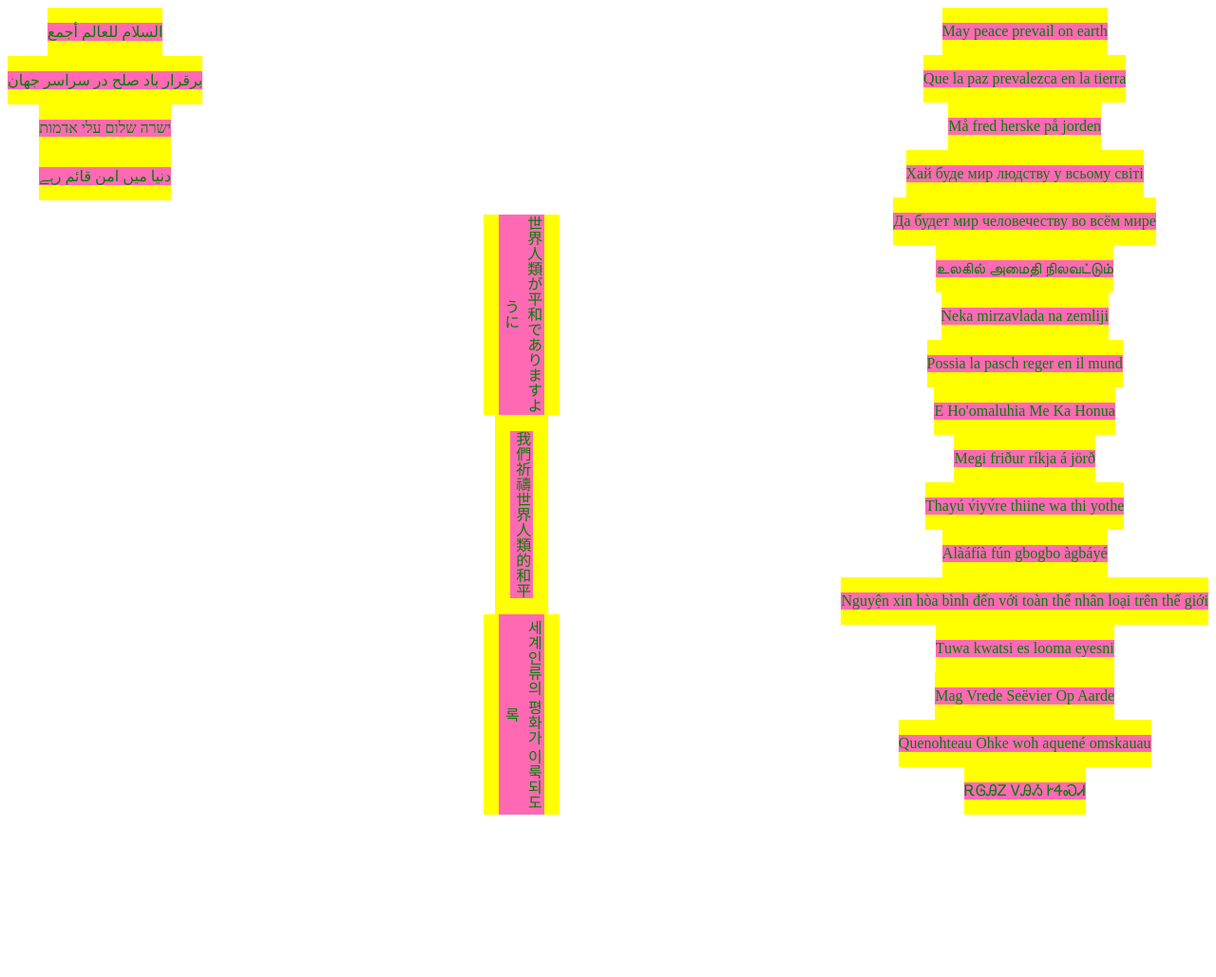
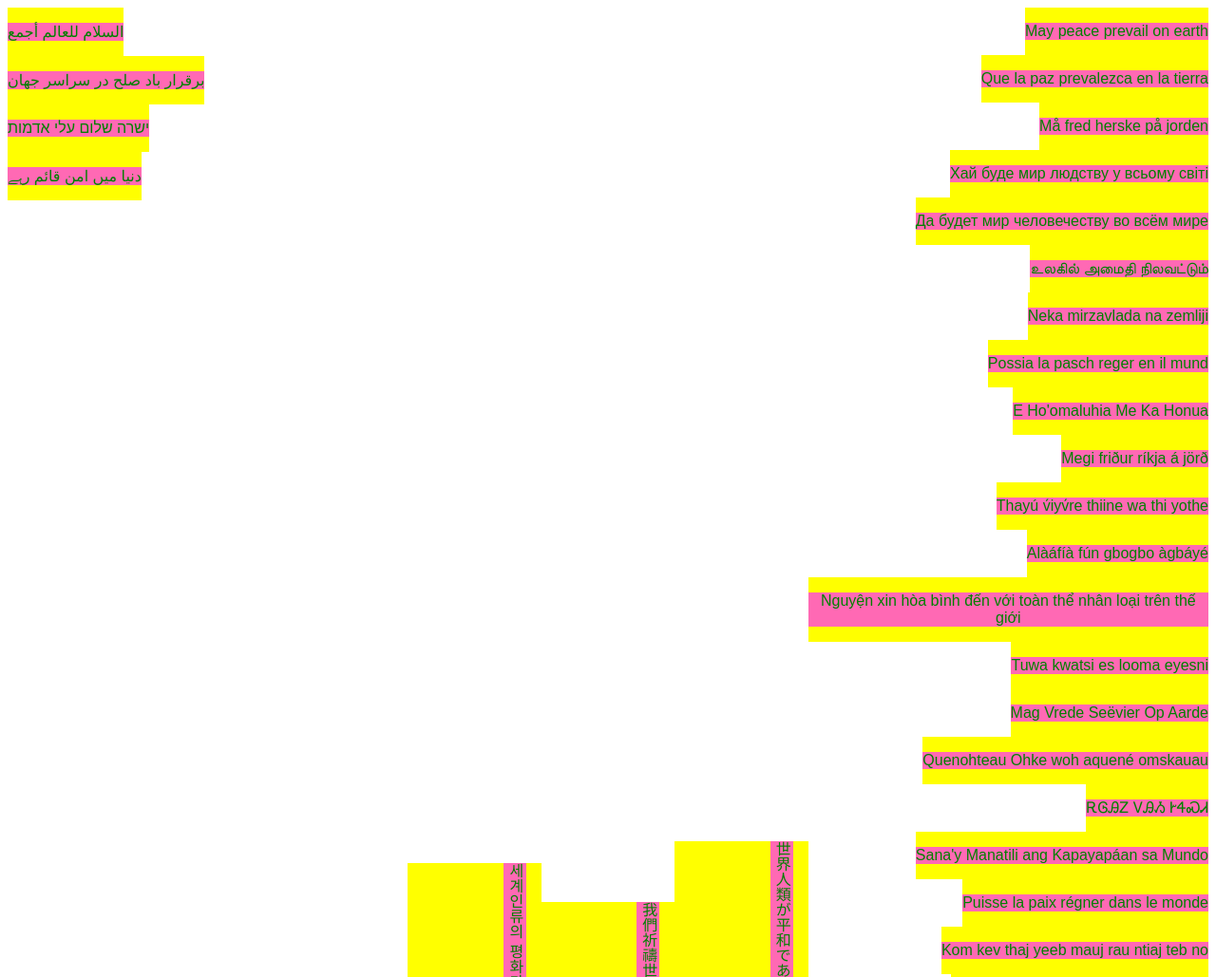
Before and after one commit to geohouse/peace-panels, a website built with Parcel: page src/index.html in a window 1280 px wide. Shown: the top 1029 px of the page at 95% size. Before the commit the page ends 866 px from the top, so only its background shows below. Built offline with nearby package versions, Linux system fonts and the light colour scheme.

Commit message:
More entries and refined css

```diff
--- a/src/index.css
+++ b/src/index.css
@@ -1,10 +1,11 @@
 body {
   color: red;
+  font-family: sans-serif;
 }
 
 .banner-holder {
   display: flex;
-  flex-flow: row wrap;
+  flex-flow: row;
   justify-content: space-between;
   align-items: flex-start;
 }
@@ -12,17 +13,18 @@ body {
 .banner-ttob {
   align-self: flex-end;
   display: flex;
-  flex: 0.3vh;
-  flex-flow: row wrap;
-  align-items: center;
-  justify-content: center;
+  flex: 1 200px;
+  flex-flow: column wrap;
+  align-items: flex-end;
+  justify-content: flex-end;
   writing-mode: vertical-rl;
 }
 
 .banner-ltor {
   display: flex;
-  flex-flow: column wrap;
-  align-items: center;
+  flex-flow: column;
+  flex: 1 200px;
+  align-items: flex-end;
   justify-content: center;
   left: 0;
   top: 0;
@@ -31,19 +33,22 @@ body {
 
 .banner-rtol {
   display: flex;
-  flex-flow: column wrap;
-  align-items: center;
-  justify-content: center;
+  flex: 1 200px;
+  flex-flow: column;
+  align-items: flex-start;
+  justify-content: flex-start;
   right: 0;
   top: 0;
   writing-mode: horizontal-tb;
 }
 
 peace-panel {
-  flex: 1;
+  flex: 1 20px;
+  /*
   display: flex;
-  align-self: center;
+  align-self: flex-start;
   justify-content: center;
+  */
 
   background-color: yellow;
 }
--- a/src/index.js
+++ b/src/index.js
@@ -146,6 +146,36 @@ const peaceMessages = [
     direction: "rtol",
     displayMessage: true,
   },
+  {
+    language: "Filipino",
+    message: "Sana'y Manatili ang Kapayapáan sa Mundo",
+    direction: "ltor",
+    displayMessage: true,
+  },
+  {
+    language: "French",
+    message: "Puisse la paix régner dans le monde",
+    direction: "ltor",
+    displayMessage: true,
+  },
+  {
+    language: "Hmong",
+    message: "Kom kev thaj yeeb mauj rau ntiaj teb no",
+    direction: "ltor",
+    displayMessage: true,
+  },
+  {
+    language: "Maori",
+    message: "He maungārongo ki runga i te whenua",
+    direction: "ltor",
+    displayMessage: true,
+  },
+  {
+    language: "Quechua",
+    message: "Kusi kausay kachun kay pachapi",
+    direction: "ltor",
+    displayMessage: true,
+  },
 ];
 
 class PeacePanel extends LitElement {
```
Also changed, not shown: 4 other files.
